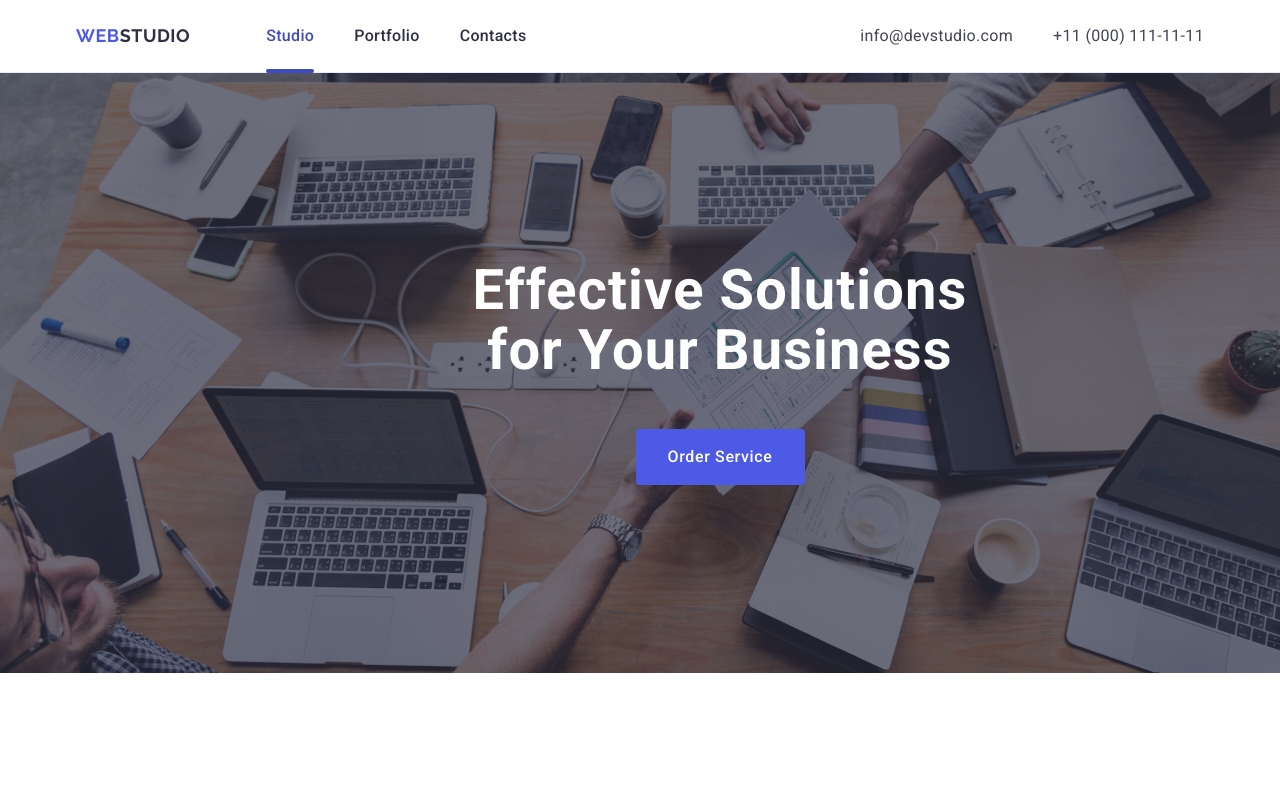
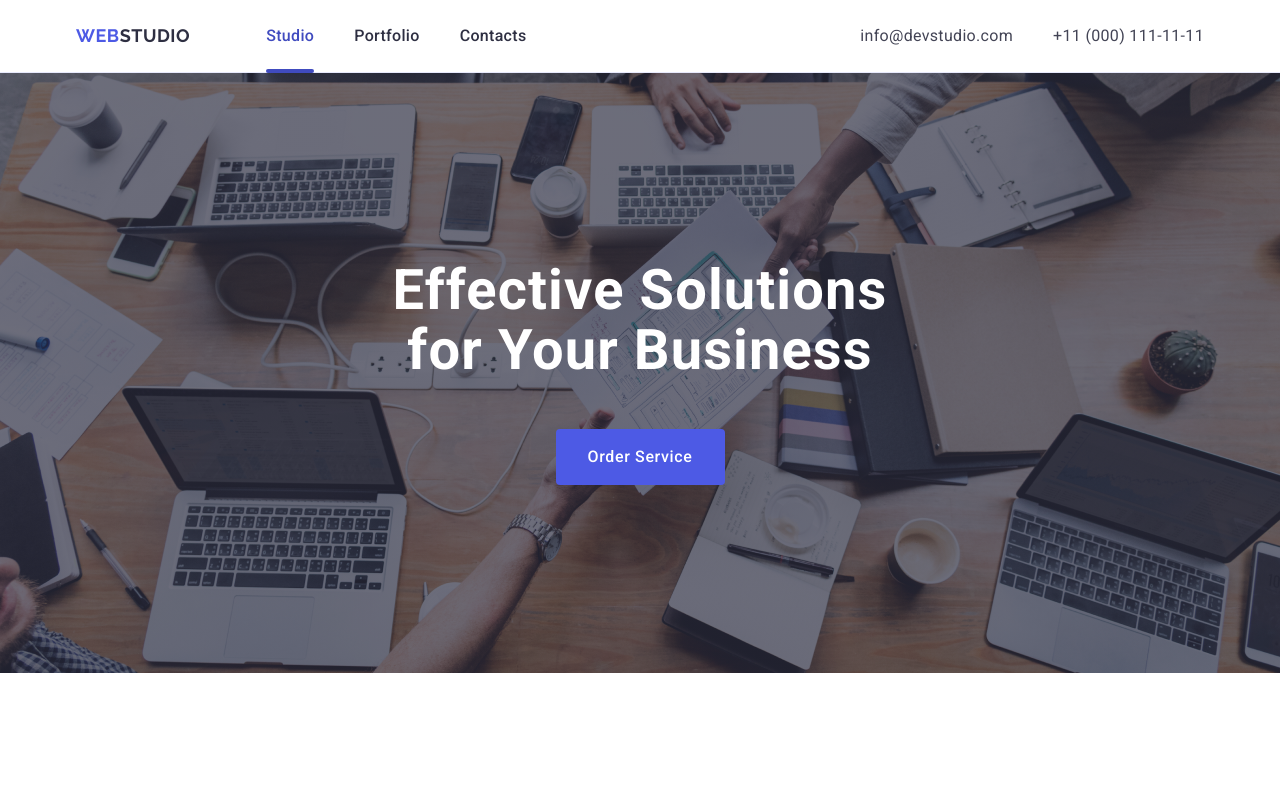
Before and after one commit to Olya-rar/goit-markup-hw-04, a plain HTML site: page index.html in a window 1280 px wide. Shown: the top 790 px of the page. Drawn offline with nearby package versions, Linux system fonts and the light colour scheme.

Commit message:
add html

```diff
--- a/css/styles.css
+++ b/css/styles.css
@@ -137,7 +137,6 @@ img {
   background-color: #2e2f42;
   padding: 188px 0;
   height: 600px;
-  width: 1440px;
   display: flex;
   align-items: center;
   margin-left: auto;
```
